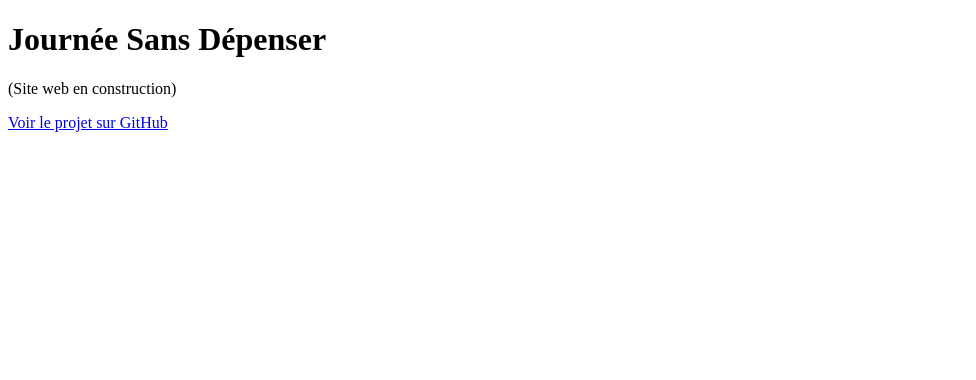
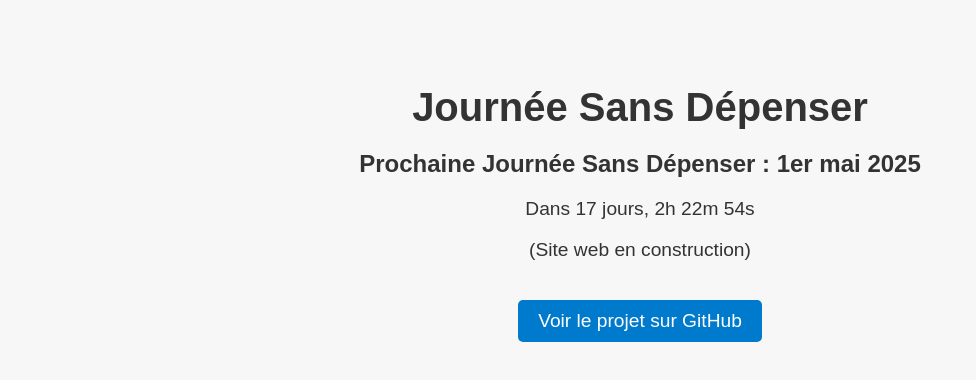
Before and after one commit to jsm-shams/journee-sans-depenser-web, a plain HTML site: page index.html in a window 1280 px wide. Shown: the whole page, without its empty margins (0-976 px from the left). Drawn offline with Linux system fonts and the light colour scheme.

Commit message:
feat: add next event date and countdown to May 1st

```diff
--- a/index.html
+++ b/index.html
@@ -3,10 +3,13 @@
 <head>
   <meta charset="UTF-8">
   <title>Journée Sans Dépenser</title>
-  <link rel="stylesheet" href="style.css">
+  <link rel="stylesheet" href="styles.css">
 </head>
 <body>
   <h1>Journée Sans Dépenser</h1>
+  <h2>Prochaine Journée Sans Dépenser : 1er mai 2025</h2>
+  <p id="countdown">Chargement du décompte...</p>
+
   <p>(Site web en construction)</p>
 
   <p>
@@ -14,5 +17,7 @@
       Voir le projet sur GitHub
     </a>
   </p>
+
+  <script src="script.js"></script>
 </body>
 </html>
--- /dev/null
+++ b/script.js
@@ -0,0 +1,21 @@
+function updateCountdown() {
+    const countdownElement = document.getElementById("countdown");
+    const targetDate = new Date("2025-05-01T00:00:00");
+    const now = new Date();
+    const diff = targetDate - now;
+
+    if (diff <= 0) {
+      countdownElement.textContent = "C'est aujourd'hui ! 🎉";
+      return;
+    }
+
+    const days = Math.floor(diff / (1000 * 60 * 60 * 24));
+    const hours = Math.floor((diff / (1000 * 60 * 60)) % 24);
+    const minutes = Math.floor((diff / (1000 * 60)) % 60);
+    const seconds = Math.floor((diff / 1000) % 60);
+
+    countdownElement.textContent = `Dans ${days} jours, ${hours}h ${minutes}m ${seconds}s`;
+  }
+
+  updateCountdown();
+  setInterval(updateCountdown, 1000);
```
